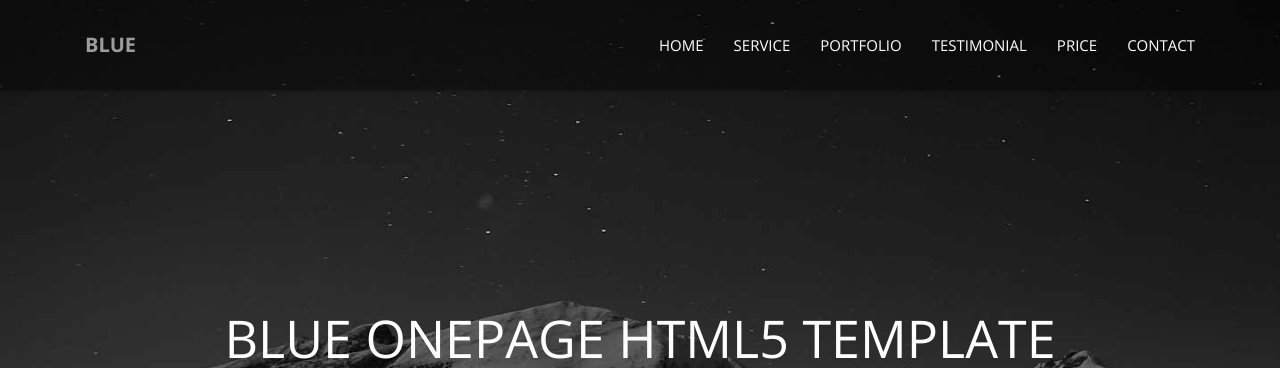
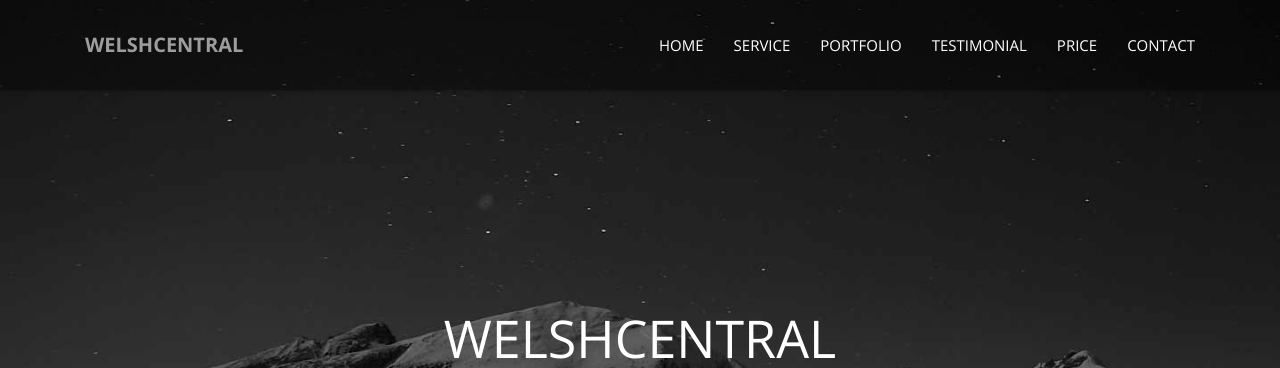
Before and after one commit to WelshCentral/welshcentral.github.io, a plain HTML site: page index.html in a window 1280 px wide. Shown: the top 368 px of the page. Drawn offline with nearby package versions, Linux system fonts and the light colour scheme; some packages are replaced by stand-ins of ours.

Commit message:
Update Index

```diff
--- a/index.html
+++ b/index.html
@@ -9,9 +9,9 @@
         <meta charset="utf-8">
 		<!-- Always force latest IE rendering engine or request Chrome Frame -->
         <meta http-equiv="X-UA-Compatible" content="IE=edge,chrome=1">
-        <title>Blue One Page HTML Template</title>
+        <title>WelshCentral</title>
 		<!-- Meta Description -->
-        <meta name="description" content="Blue One Page Creative HTML5 Template">
+        <meta name="description" content="WelshCentral HTML5 Template">
         <meta name="keywords" content="one page, single page, onepage, responsive, parallax, creative, business, html5, css3, css3 animation">
         <meta name="author" content="Muhammad Morshed">
 
@@ -70,7 +70,7 @@
 
 					<!-- logo -->
 					<h1 class="navbar-brand">
-						<a href="#body">Blue</a>
+						<a href="#body">WelshCentral</a>
 					</h1>
 					<!-- /logo -->
                 </div>
@@ -111,7 +111,7 @@
 
 						<div class="slide-caption">
                             <div class="caption-content">
-                                <h2 class="animated fadeInDown">BLUE Onepage HTML5 Template</h2>
+                                <h2 class="animated fadeInDown">WelshCentral</h2>
                                 <span class="animated fadeInDown">Clean and Professional one page Template</span>
                                 <a href="#" class="btn btn-blue btn-effect">Join US</a>
                             </div>
@@ -124,7 +124,7 @@
 						<div class="bg-img bg-img-2"></div>
 						<div class="slide-caption">
                             <div class="caption-content">
-                                <h2>BLUE Onepage HTML5 Template</h2>
+                                <h2>WelshCentral</h2>
                                 <span>Clean and Professional one page Template</span>
                                 <a href="#" class="btn btn-blue btn-effect">Join US</a>
                             </div>
@@ -137,7 +137,7 @@
 						<div class="bg-img bg-img-3"></div>
 						<div class="slide-caption">
                             <div class="caption-content">
-                                <h2>BLUE Onepage HTML5 Template</h2>
+                                <h2>WelshCentral</h2>
                                 <span>Clean and Professional one page Template</span>
                                 <a href="#" class="btn btn-blue btn-effect">Join US</a>
                             </div>
@@ -523,9 +523,9 @@
 						<div class="col-md-5 wow animated fadeInRight">
 							<address class="contact-details">
 								<h3>Contact Us</h3>
-								<p><i class="fa fa-pencil"></i>Phoenix Inc.<span>PO Box 345678</span> <span>Little Lonsdale St, Melbourne </span><span>Australia</span></p><br>
-								<p><i class="fa fa-phone"></i>Phone: (415) 124-5678 </p>
-								<p><i class="fa fa-envelope"></i>website@yourname.com</p>
+								<p><i class="fa fa-pencil"></i>WelshCentral<span>Herndon, Virginia </span><span>United States</span></p><br>
+								<p><i class="fa fa-phone"></i>Phone: (703) 555-1212 </p>
+								<p><i class="fa fa-envelope"></i>website@welshcentral.com</p>
 							</address>
 						</div>
 
```
